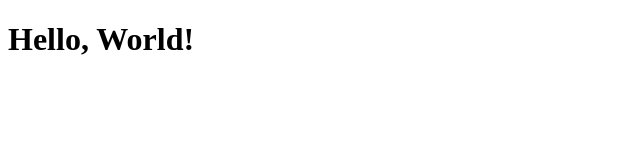
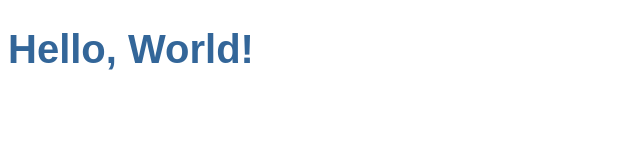
Before and after one commit to benn-christensen/src, a plain HTML site: page index.html in a window 1280 px wide. Shown: the whole page, without its empty margins (0-640 px from the left). Drawn offline with Linux system fonts and the light colour scheme.

Commit message:
added css

```diff
--- /dev/null
+++ b/css/site.css
@@ -0,0 +1,5 @@
+h1 {
+    color: #369;
+    font-family: Arial, Helvetica, sans-serif;
+    font-size: 250%;
+}
--- a/index.html
+++ b/index.html
@@ -3,6 +3,7 @@
 <head>
     <meta charset="UTF-8">
     <meta name="viewport" content="width=device-width, initial-scale=1.0">
+    <link rel="stylesheet" href="css/site.css">
     <title>Min fantastiske side</title>
 </head>
 <body>
```
